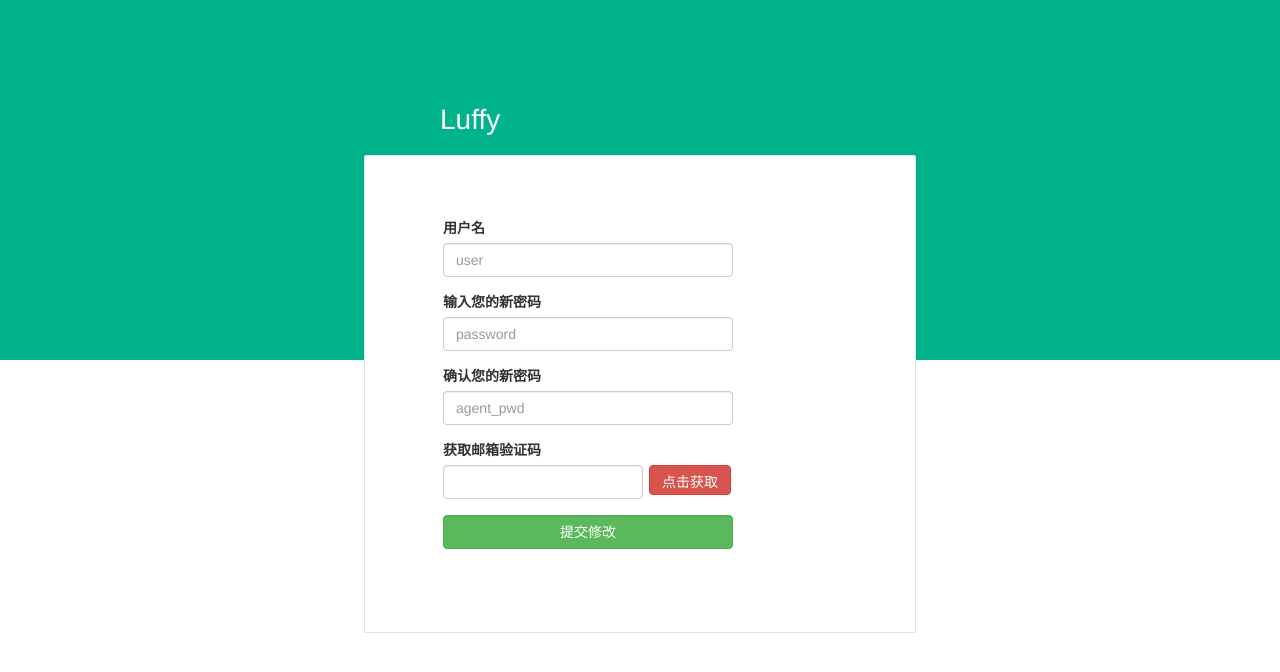
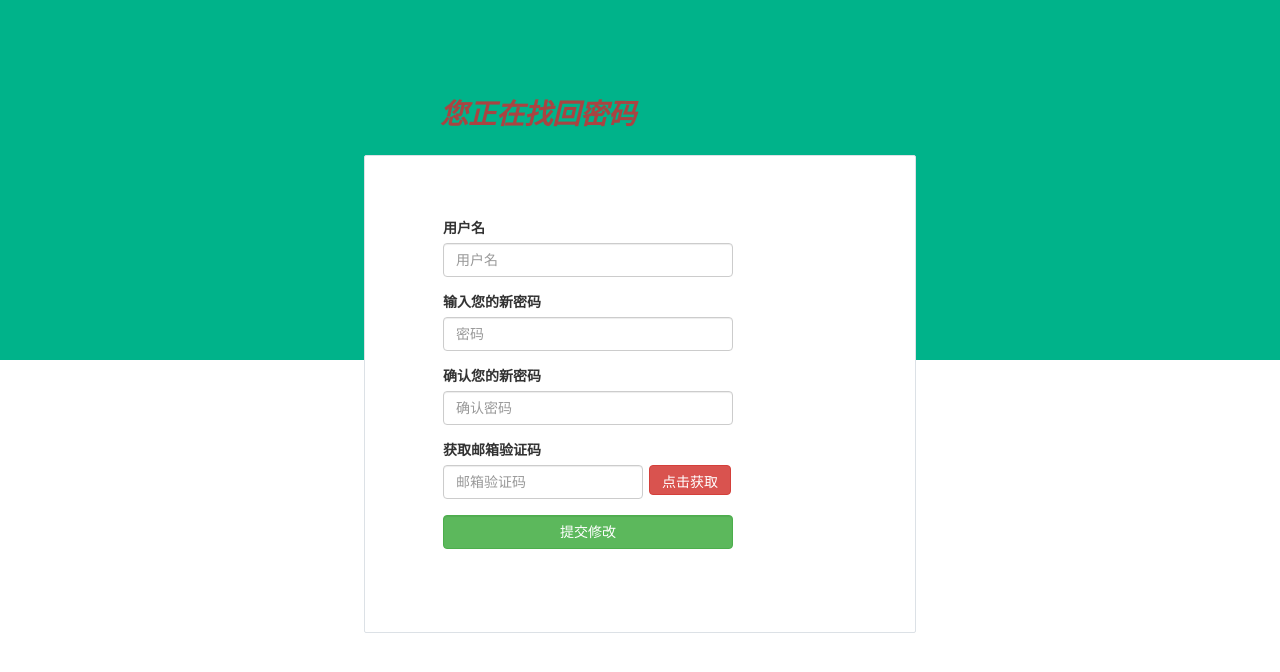
Before and after one commit to bodyncp/LuffyCity, a Django app: page /forget_pwd/ in a window 1280 px wide. Shown: the top 672 px of the page. Run offline with Django 3.2, Linux system fonts and the light colour scheme; some libraries are stand-ins or nearby versions.

Commit message:
完善优化 优化了找回密码页面的ajax 以及view的返回response 优化bug ajax

```diff
--- a/Luffy/views.py
+++ b/Luffy/views.py
@@ -2,6 +2,7 @@
 import uuid
 import datetime
 import os
+import threading
 from PIL import Image
 from django.shortcuts import render, HttpResponse, redirect
 from django.http import JsonResponse
@@ -273,7 +274,6 @@ def get_str_code(request):
                 code_str = get_img()[0]
                 request.session['email_code'] = code_str
 
-                import threading
                 t = threading.Thread(target=send_mail, args=("您的修改密码申请",
                                                              "您的验证码:%s" % code_str,
                                                              settings.EMAIL_HOST_USER,
@@ -304,7 +304,7 @@ def forget_pwd(request):
         user = request.POST.get('user')
         password = request.POST.get('agent_pwd')
         email_code = request.POST.get('email_code')
-        if email_code.upper() == request.session.get('email_code').upper():
+        if email_code.upper() == request.session.get('email_code', 'x').upper():
             user_set = models.UserInfo.objects.get(username=user)
             user_set.set_password(password)
             user_set.save()
@@ -320,9 +320,6 @@ def forget_pwd(request):
 
 def page_error(request):
     """
-
-
-
     :param request:
     :return:
     """
--- a/template/login.html
+++ b/template/login.html
@@ -35,8 +35,9 @@
                 <input type="button" value="登录" class="btn bg-primary pull-left" id="btn">
                 <span class="text-danger codespan"
                       style="display: inline-block; margin-top: 10px;margin-left: 5px"></span>
-                <a href="/register/" class="btn btn-success">注册</a>
-                <a href="/forget_pwd/" class="btn btn-success modify_pwd" style="margin-left: 5px">忘记密码</a>
+                <a href="/register/" class="btn btn-success pull-right">注册</a>
+                <a href="/register/" class="btn pull-right">&nbsp;&nbsp;</a>
+                <a href="/forget_pwd/" class="btn btn-success modify_pwd pull-right">忘记密码</a>
 
 
             </form>
--- a/template/modify_pwd.html
+++ b/template/modify_pwd.html
@@ -6,7 +6,7 @@
     <meta http-equiv="X-UA-Compatible" content="IE=edge,chrome=1"/>
     <meta name="renderer" content="webkit"/>
 
-    <title>Luffy</title>
+    <title>找回密码</title>
     <link rel="stylesheet" type="text/css" href="/media/static/css/modify_pwd.css">
     <link rel="stylesheet" href="/static/bootstrap/css/bootstrap.css">
 </head>
@@ -15,7 +15,7 @@
 <input type="hidden" value="" id="isVisiable_request_form_verifyCode"/>
 <!-- 页面主体START -->
 <header class="sso_header">
-    <a href="#"><p style="color: white;font-size: 28px;margin-left: 440px;margin-top: 100px;float: left">Luffy</p>
+    <a href="#"><h5 style="color: white;font-size: 28px;margin-left: 440px;margin-top: 100px;float: left" ><span class="text-danger"><em><strong>您正在找回密码</strong></em></span></h5>
     </a>
 </header>
 <section class="content_box cleafix">
@@ -25,20 +25,20 @@
             {% csrf_token %}
             <div class="form-group">
                 <label for="user">用户名</label>
-                <input type="email" class="form-control user" id="user" placeholder="user"><span></span>
+                <input type="email" class="form-control user" id="user" placeholder="用户名"><span></span>
             </div>
             <div class="form-group">
                 <label for="pwd">输入您的新密码</label>
-                <input type="password" class="form-control" id="pwd" placeholder="password"><span></span>
+                <input type="password" class="form-control" id="pwd" placeholder="密码"><span></span>
             </div>
             <div class="form-group">
                 <label for="agent_pwd">确认您的新密码</label>
-                <input type="password" class="form-control" id="agent_pwd" placeholder="agent_pwd">
+                <input type="password" class="form-control" id="agent_pwd" placeholder="确认密码">
                 <span></span>
             </div>
             <div class="form-group">
                 <label for="email">获取邮箱验证码</label>
-                <input type="text" class="form-control" id="email" style="width: 200px;float: left"><span></span>
+                <input type="text" class="form-control" id="email" placeholder="邮箱验证码" style="width: 200px;float: left"><span></span>
                 <input type="button" value="点击获取" class="btn btn-danger btn_email " id="email_code" style="height: 30px;margin-left: 108px;margin-top: 25px;position: absolute">
                 <span style="display: block;margin-top: 35px"></span>
             </div>
@@ -106,7 +106,7 @@
         if (password.val() != agent_pwd.val()){
             password.next().text('密码不一致').addClass("text-danger");
         }else {
-            console.log("xxxxx");
+
             $.ajax({
                 url : '/forget_pwd/',
                 type : 'post',
```
Also changed, not shown: LuffyCity/settings.py (+4 -4 lines).
